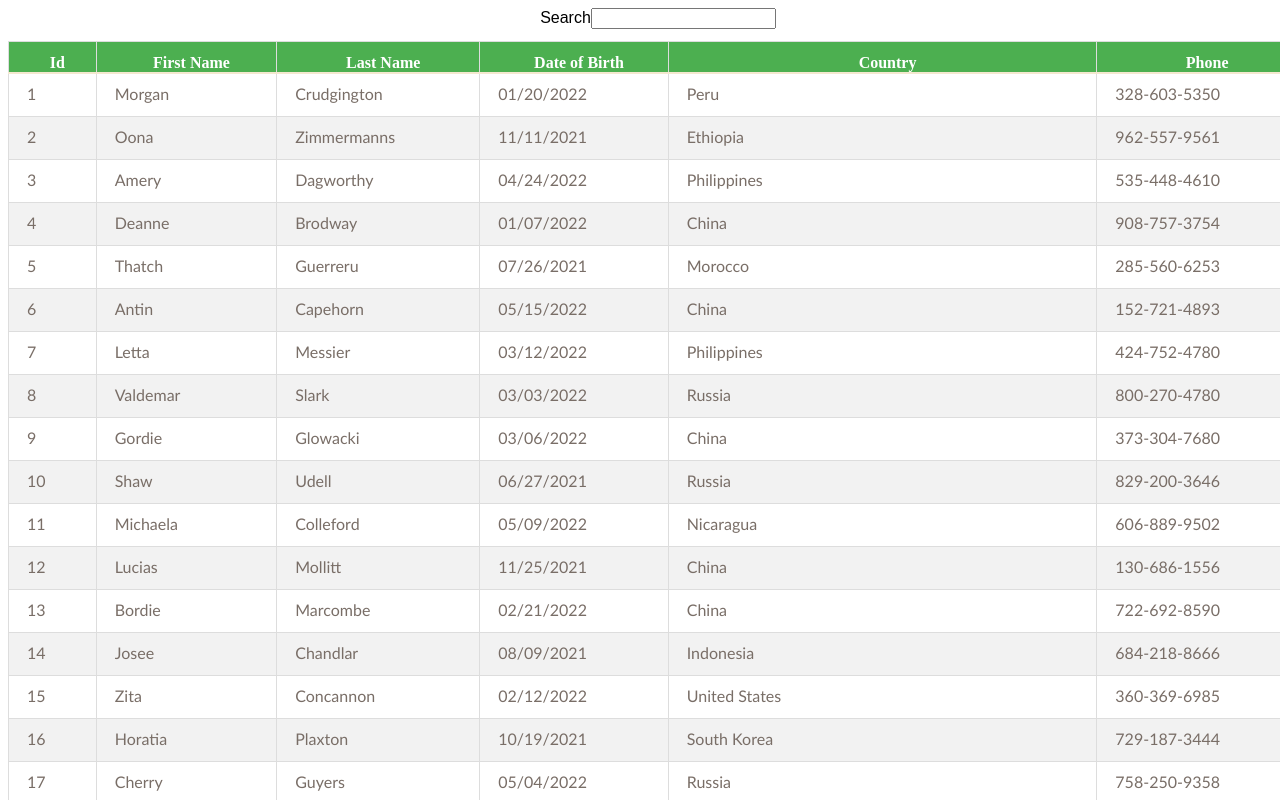
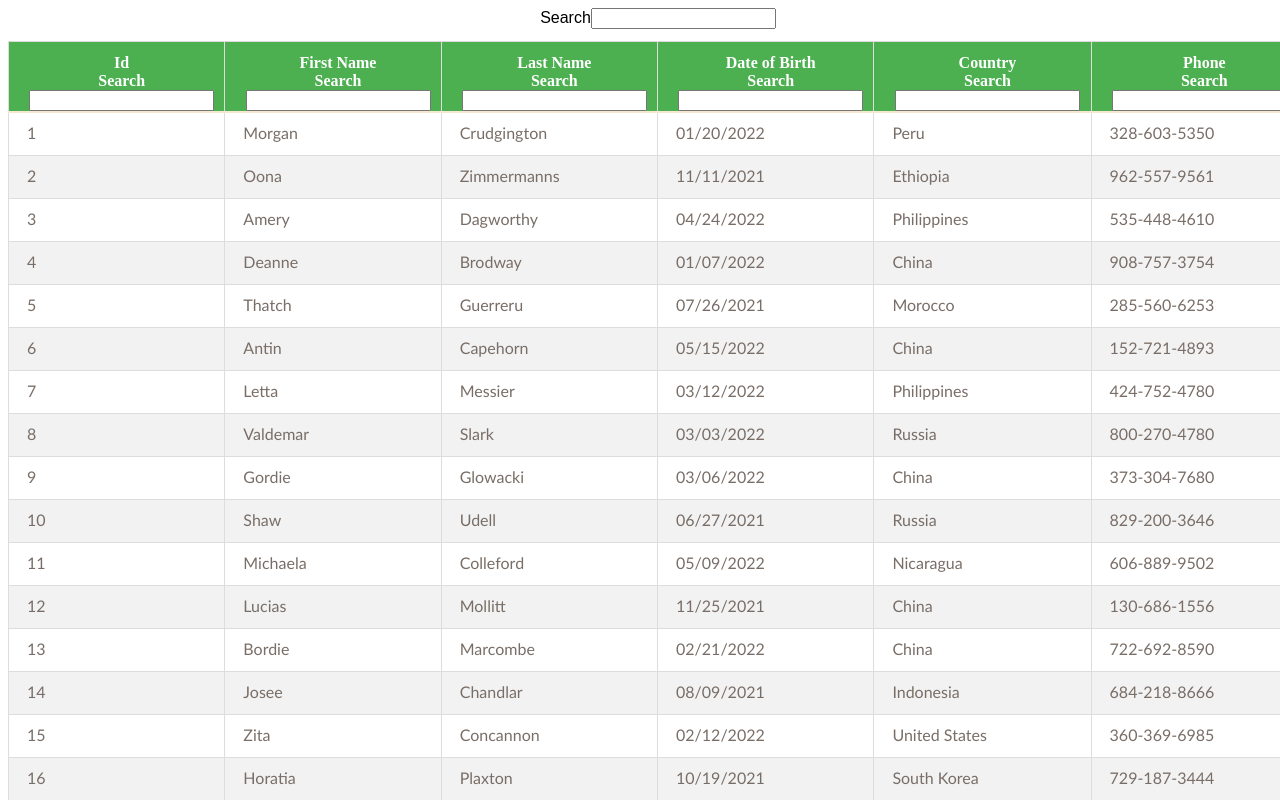
Before and after one commit to kurtreyn/react-table-practice, a React (Create React App) app: page / in a window 1280 px wide. Shown: the top 800 px of the page. Built offline with nearby package versions, Linux system fonts and the light colour scheme.

Commit message:
column filtering

```diff
--- /dev/null
+++ b/src/components/ColumnFilter.js
@@ -0,0 +1,14 @@
+import React from 'react';
+
+export const ColumnFilter = ({ column }) => {
+  const { filterValue, setFilter } = column;
+  return (
+    <span>
+      Search{''}
+      <input
+        value={filterValue || ''}
+        onChange={(e) => setFilter(e.target.value)}
+      />
+    </span>
+  );
+};
--- a/src/components/FilteringTable.js
+++ b/src/components/FilteringTable.js
@@ -1,6 +1,6 @@
 import React, { useMemo } from 'react';
 import { GlobalFilter } from './GlobalFilter';
-import { useTable, useGlobalFilter } from 'react-table';
+import { useTable, useGlobalFilter, useFilters } from 'react-table';
 import MOCK_DATA from '../data/MOCK_DATA.json';
 import { COLUMNS, COLUMNS_ALT, GROUPED_COLUMNS } from './columns';
 // import './table.css';
@@ -28,6 +28,7 @@
       // columns: groupedColumns,
       data,
     },
+    useFilters,
     useGlobalFilter
   );
 
@@ -41,7 +42,10 @@
           {headerGroups.map((headerGroup) => (
             <tr {...headerGroup.getHeaderGroupProps()}>
               {headerGroup.headers.map((column) => (
-                <th {...column.getHeaderProps()}>{column.render('Header')}</th>
+                <th {...column.getHeaderProps()}>
+                  {column.render('Header')}
+                  <div>{column.canFilter ? column.render('Filter') : null}</div>
+                </th>
               ))}
             </tr>
           ))}
--- a/src/components/columns.js
+++ b/src/components/columns.js
@@ -1,4 +1,5 @@
 import { format } from 'date-fns';
+import { ColumnFilter } from './ColumnFilter';
 
 export const GROUPED_COLUMNS = [
   {
@@ -50,32 +51,38 @@
     Header: 'Id',
     Footer: 'Id',
     accessor: 'id',
+    Filter: ColumnFilter,
   },
   {
     Header: 'First Name',
     Footer: 'First Name',
     accessor: 'first_name',
+    Filter: ColumnFilter,
   },
   {
     Header: 'Last Name',
     Footer: 'Last Name',
     accessor: 'last_name',
+    Filter: ColumnFilter,
   },
   {
     Header: 'Date of Birth',
     Footer: 'Date of Birth',
     accessor: 'date_of_birth',
     Cell: ({ value }) => format(new Date(value), 'MM/dd/yyyy'),
+    Filter: ColumnFilter,
   },
   {
     Header: 'Country',
     Footer: 'Country',
     accessor: 'country',
+    Filter: ColumnFilter,
   },
   {
     Header: 'Phone',
     Footer: 'Phone',
     accessor: 'phone',
+    Filter: ColumnFilter,
   },
 ];
 
```
